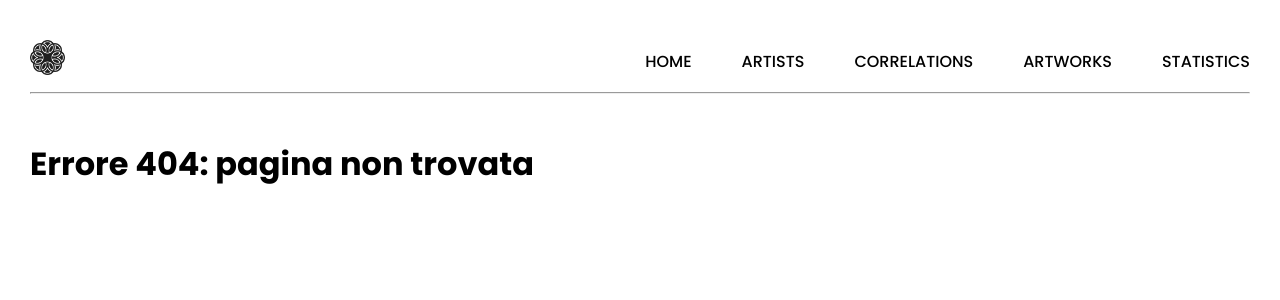
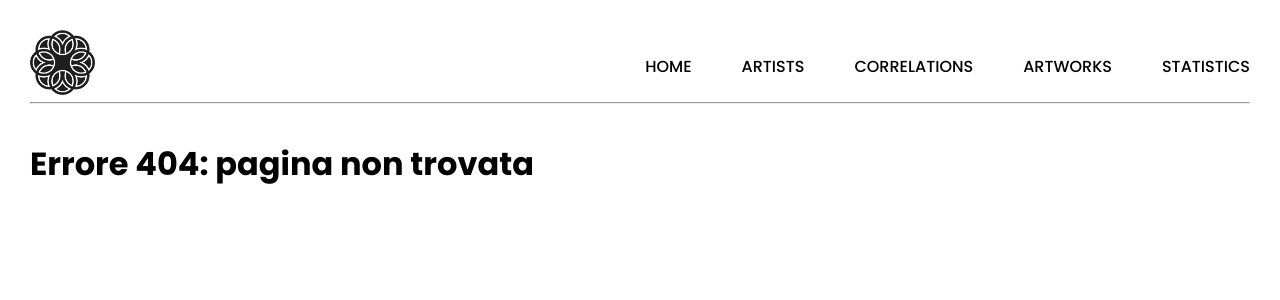
Before and after one commit to aleganza/unife-tate-gallery, a PHP site: the page made by src/php/views/404.php in a window 1280 px wide. Shown: the top 300 px of the page. Run offline with PHP 8.4, Linux system fonts and the light colour scheme; the template is opened without the code that fills it, so the values that code supplies are empty.

Commit message:
Update style.css

```diff
--- a/src/css/style.css
+++ b/src/css/style.css
@@ -32,7 +32,6 @@ header {
   z-index: 9999;
   width: 100%;
   padding: 0 var(--horizontal-spacing) 0 var(--horizontal-spacing);
-  background: hwb(0 100% 0% / 0.65);
   backdrop-filter: blur(10px);
 }
 
@@ -45,7 +44,7 @@ header .brand {
 }
 
 header .brand img {
-  width: 35px;
+  width: 65px;
 }
 
 /* if no logo but text */
@@ -63,8 +62,7 @@ nav {
   display: flex;
   justify-content: space-between;
   align-items: center;
-  margin-top: 40px;
-  margin-bottom: 10px;
+  margin-top: 30px;
 }
 
 nav .nav-items {
@@ -85,13 +83,12 @@ nav .nav-items a.active, a:hover {
   color: var(--primary-color);
 }
 
-
-
 .body-container {
   display: flex;
   flex-direction: column;
   max-width: var(--page-width);
   margin: auto;
+  padding-top: 60px;
 }
 
 .body-container .column {
@@ -108,11 +105,10 @@ nav .nav-items a.active, a:hover {
 .artworks {
   display: flex;
   gap: var(--column-gap);
-  margin-top: 60px;
 }
 
 .page-heading h1 {
-  font-size: 2.5vw;
+  font-size: 2.8rem;
   font-weight: 600;
   margin-bottom: 20px;
 }
@@ -126,8 +122,8 @@ nav .nav-items a.active, a:hover {
 }
 
 .page-heading p {
-  font-size: 0.8vw;
-  line-height: 1.2vw;
+  font-size: 1rem;
+  line-height: 1.5rem;
 }
 
 .body-container .column .artwork-card {
@@ -207,6 +203,7 @@ form {
   gap: 10px;
   justify-content: space-between;
   min-width: 100%;
+  margin-bottom: 100px;
 }
 .clearfix {
   clear: both;
```
